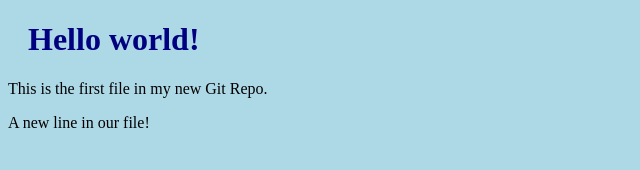
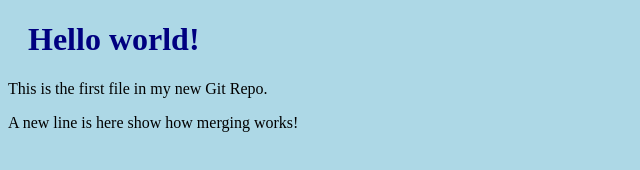
Before and after one commit to Shubham0503-sy/hello-world, a plain HTML site: page index.html in a window 1280 px wide. Shown: the whole page, without its empty margins (0-640 px from the left). Drawn offline with Linux system fonts and the light colour scheme.

Commit message:
updated index.html with emergency fix

```diff
--- a/index.html
+++ b/index.html
@@ -8,7 +8,7 @@
 
 		<h1>Hello world!</h1>
 		<p>This is the first file in my new Git Repo.</p>
-		<p>A new line in our file!</p>
+		<p>A new line is here show how merging works!</p
 
 	</body>
 </html>
```
